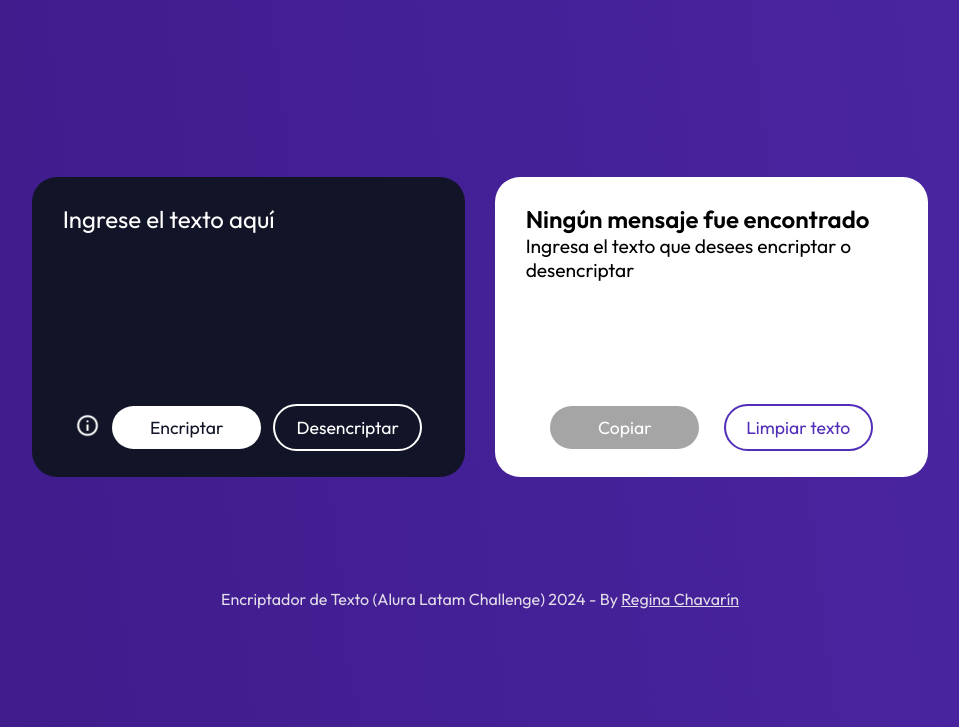
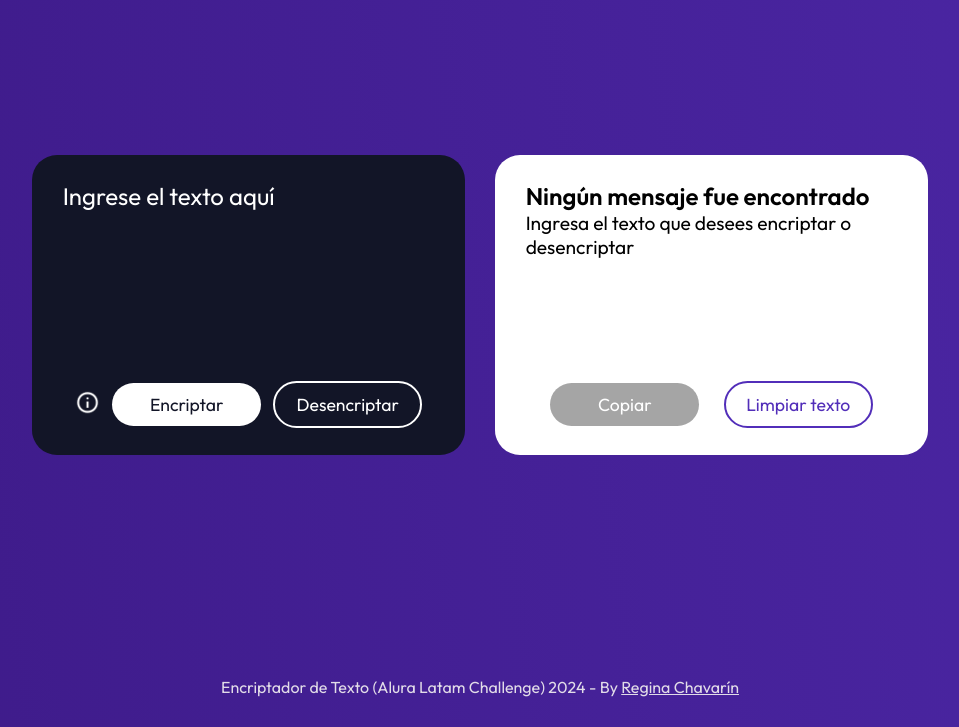
Before and after one commit to regina-cht/Encriptador_de_texto, a plain HTML site: page index.html in a window 1280 px wide. Shown: the part 73-800 px from the top of the page, without its empty margins (160-1119 px from the left). Drawn offline with Linux system fonts and the light colour scheme.

Commit message:
Fixed footer placement

```diff
--- a/style.css
+++ b/style.css
@@ -46,17 +46,20 @@ header {
   align-items: center;
   width: 100%;
   height: 10%;
-  position: fixed;
   top: 0;
   padding: 0 16%;
 }
+
 h1 {
   color: var(--color-white);
   font-size: 1.6rem;
 }
 .contenedor_encriptador {
+  height: 80%;
   width: 70%;
   display: flex;
+  justify-content: center;
+  align-items: center;
   gap: 30px;
 }
 button:disabled,
@@ -179,11 +182,11 @@ footer {
   justify-content: center;
   align-items: center;
   width: 100%;
-  height: 8%;
+  height: 10%;
   color: var(--color-light);
-  position: fixed;
   bottom: 0px;
-  padding: 10%;
+  margin-top: 40px;
+  padding: 30px;
 }
 footer > p > a {
   color: var(--color-light);
```
